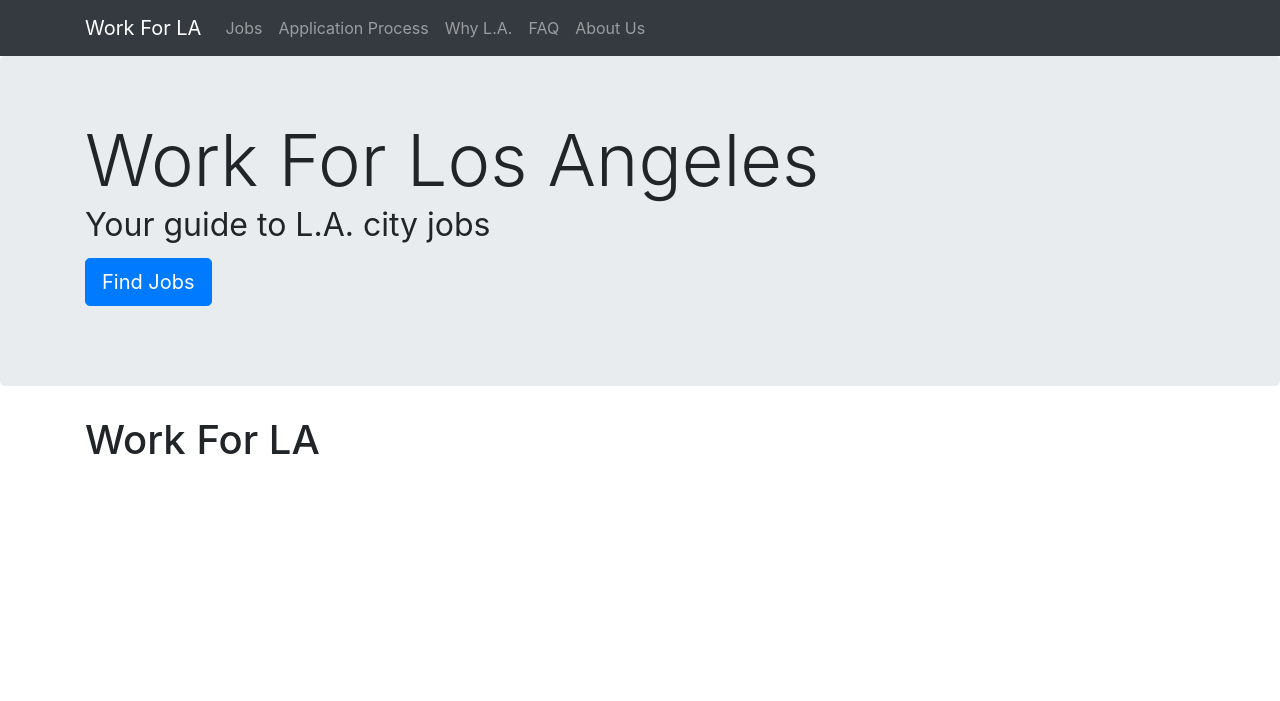
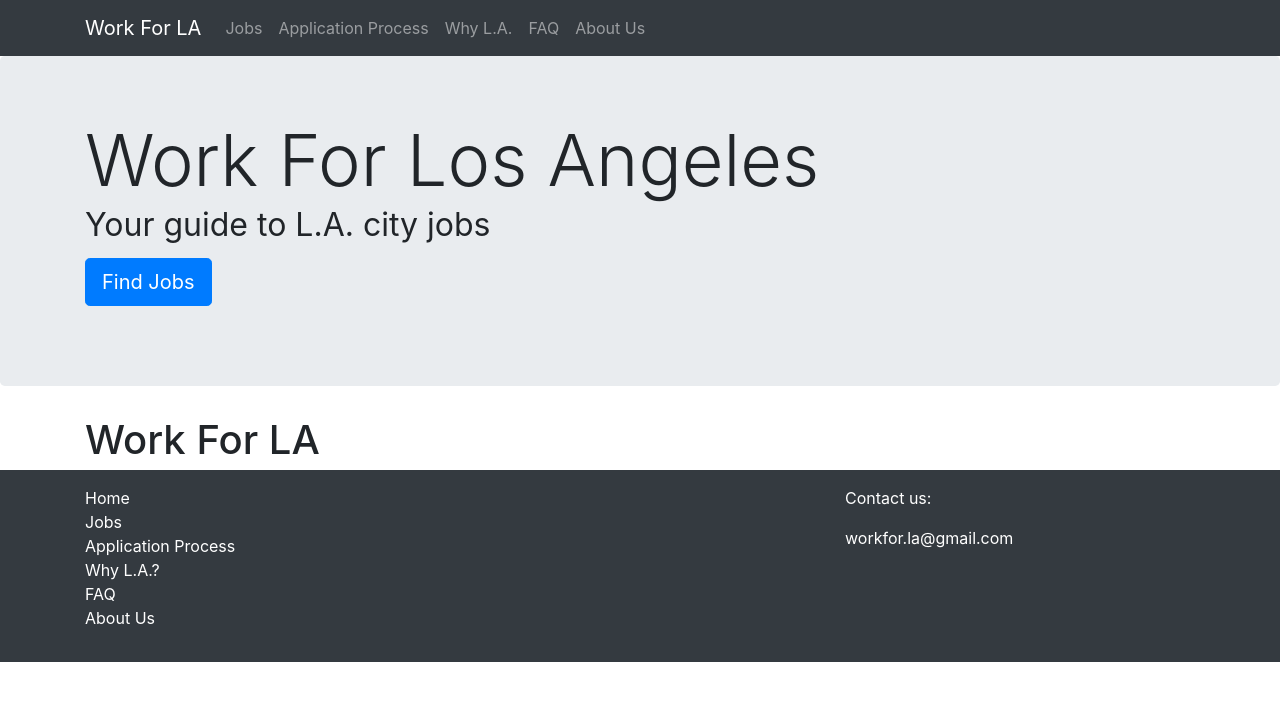
Before and after one commit to stqism/workforla, a Django app: page / in a window 1280 px wide. Shown: the top 701 px of the page. Run offline with Django 3.2, Linux system fonts and the light colour scheme; some libraries are stand-ins or nearby versions.

Commit message:
Add a footer

```diff
--- a/static/css/base.css
+++ b/static/css/base.css
@@ -1,11 +1,20 @@
-body {
-  padding-top: 3.5rem;
-}
-
 .jumbotron h2 {
   font-weight: normal;
   margin-bottom: 0.5em;
 }
+
+.footer {
+  padding: 1rem;
+}
+
+.contact-cta {
+  color: #fff;
+}
+
+.footer a:link    { color: #fff; }
+.footer a:active  { color: #fff; }
+.footer a:visited { color: #fff; }
+.footer a:hover   { color: #fff; }
 
 /*** Job Details ***/
 
--- a/templates/base.html
+++ b/templates/base.html
@@ -14,11 +14,11 @@
   </head>
   <body>
 
-    <nav class="navbar navbar-expand-md navbar-dark fixed-top bg-dark">
+    <nav class="navbar navbar-expand-md navbar-dark bg-dark">
       <div class="container">
         <a class="navbar-brand" href="#">Work For LA</a>
 
-        <div class="collapse navbar-collapse" id="navbarsExampleDefault">
+        <div class="collapse navbar-collapse">
           <ul class="navbar-nav mr-auto">
             <li class="nav-item">
               <a class="nav-link" href="#">Jobs</span></a>
@@ -46,6 +46,27 @@
       {% block content %}{% endblock %}
     </div>
 
+		<footer class="footer bg-dark">
+      <div class="container">
+        <div class="row">
+          <div class="col-12 col-md-8">
+            <ul class="footer-menu list-unstyled">
+              <li><a href="#">Home</a></li>
+              <li><a href="#">Jobs</a></li>
+              <li><a href="#">Application Process</a></li>
+              <li><a href="#">Why L.A.?</a></li>
+              <li><a href="#">FAQ</a></li>
+              <li><a href="#">About Us</a></li>
+            </ul>
+          </div>
+          <div class="col-6 col-md-4 contact-cta">
+            <p>Contact us:</p>
+            <p>workfor.la@gmail.com</p>
+          </div>
+        </div>
+      </div>
+		</footer>
+
     <!-- Optional JavaScript -->
     <!-- jQuery first, then Popper.js, then Bootstrap JS -->
     <script src="https://code.jquery.com/jquery-3.2.1.slim.min.js" integrity="sha384-KJ3o2DKtIkvYIK3UENzmM7KCkRr/rE9/Qpg6aAZGJwFDMVNA/GpGFF93hXpG5KkN" crossorigin="anonymous"></script>
```
